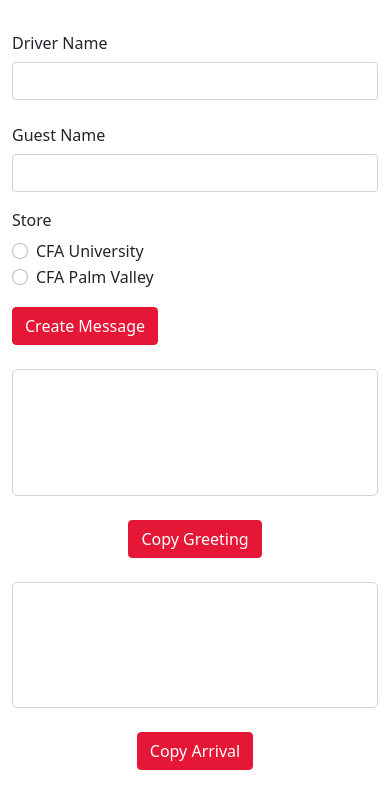
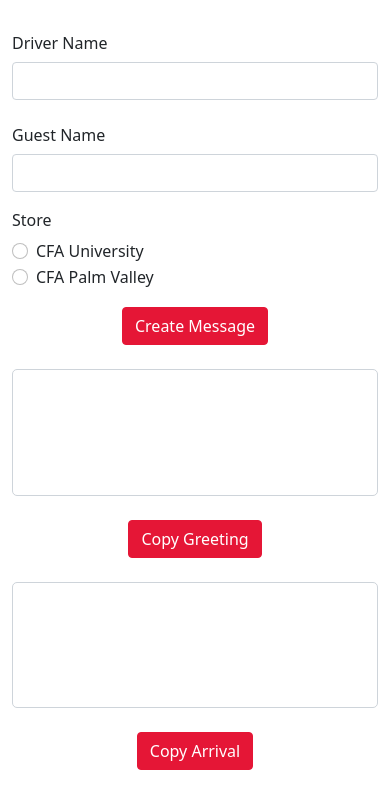
Before and after one commit to MKanarr/greetings, a plain HTML site: page index.html in a window 390 px wide. Drawn offline with nearby package versions, Linux system fonts and the light colour scheme.

Commit message:
centered

```diff
--- a/index.html
+++ b/index.html
@@ -45,7 +45,9 @@
           </div>
         </div>
       </fieldset>
-      <button type="submit" class="btn btn-primary" onclick="getInfo();">Create Message</button>
+      <div class="holder">
+        <button type="submit" class="btn btn-primary" onclick="getInfo();">Create Message</button>
+      </div>
     </div>
     <br>
     <div class="container">
--- a/style.css
+++ b/style.css
@@ -17,6 +17,6 @@
 
 @media screen and (max-width: 770px) {
     .holder {
-        text-align: center !important;
+        text-align: center;
     }
 }
```
